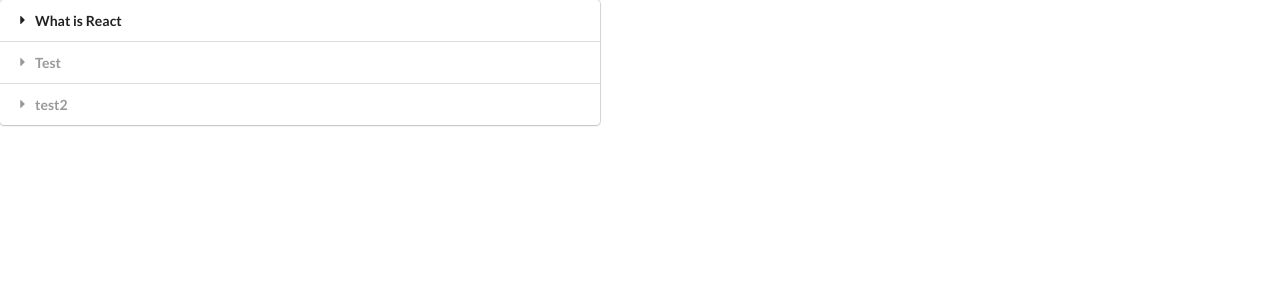
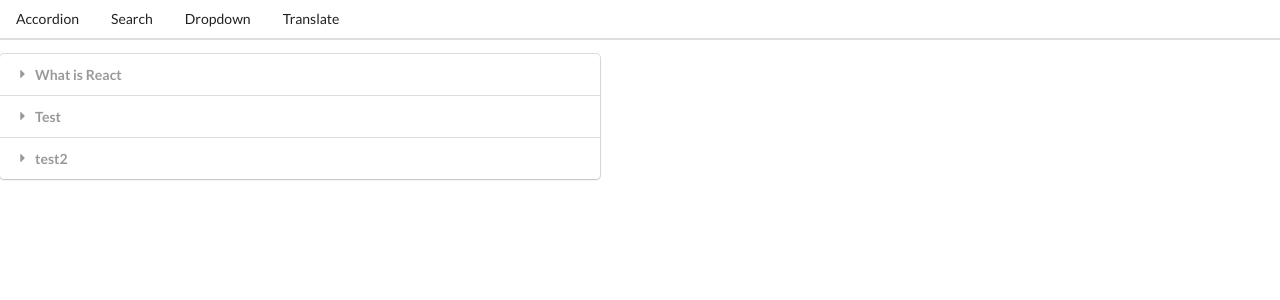
Before and after one commit to totallycrow/widgets-react-exercises, a React (Create React App) app: page / in a window 1280 px wide. Shown: the top 300 px of the page. Built offline with nearby package versions, Linux system fonts and the light colour scheme.

Commit message:
add link component

```diff
--- a/src/App.js
+++ b/src/App.js
@@ -3,6 +3,8 @@
 import Search from "./components/Search";
 import Dropdown from "./components/Dropdown";
 import Translate from "./components/Translate";
+import Route from "./components/Route";
+import Header from "./components/Header";
 
 const items = [
   {
@@ -36,36 +38,28 @@
   },
 ];
 
-const showAccordion = () => {
-  if (window.location.pathname === "/") {
-    return <Accordion items={items} />;
-  }
-};
-
-const showList = () => {
-  if (window.location.pathname === "/list") {
-    return <Search />;
-  }
-};
-
-const showDropdown = () => {
-  if (window.location.pathname === "/dropdown") {
-    return <Dropdown />;
-  }
-};
-const showTranslate = () => {
-  if (window.location.pathname === "/translate") {
-    return <Translate />;
-  }
-};
-
 export default () => {
+  const [selected, setSelected] = useState(options[0]);
   return (
     <div>
-      {showAccordion()}
-      {showList()}
-      {showDropdown()}
-      {showTranslate()}
+      <Header />
+      <Route path="/">
+        <Accordion items={items} />
+      </Route>
+      <Route path="/list">
+        <Search />
+      </Route>
+      <Route path="/dropdown">
+        <Dropdown
+          label="Select a color"
+          options={options}
+          selected={selected}
+          onSelectedChange={setSelected}
+        />
+      </Route>
+      <Route path="/translate">
+        <Translate />
+      </Route>
     </div>
   );
 };
--- /dev/null
+++ b/src/components/Header.js
@@ -0,0 +1,17 @@
+import React from 'react'
+import Link from './Link'
+
+const Header = () => {
+    return (
+        <div className="ui secondary pointing menu">
+            <Link href="/" className="item">Accordion</Link>
+            <Link href="/list" className="item">Search</Link>
+            <Link href="/dropdown" className="item">Dropdown</Link>
+            <Link href="/translate" className="item">Translate</Link>
+
+
+        </div>
+    )
+}
+
+export default Header
--- /dev/null
+++ b/src/components/Link.js
@@ -0,0 +1,15 @@
+import React from 'react'
+
+const Link = ({className, href, children}) => {
+const onClick = (event) => {
+    event.preventDefault();
+    window.history.pushState({}, '', href)
+}
+
+
+    return (
+<a onClick={onClick} className={className} href={href}>{children}</a>
+    )
+}
+
+export default Link
--- /dev/null
+++ b/src/components/Route.js
@@ -0,0 +1,5 @@
+const Route = ({ path, children }) => {
+  return window.location.pathname === path ? children : null;
+};
+
+export default Route;
```
